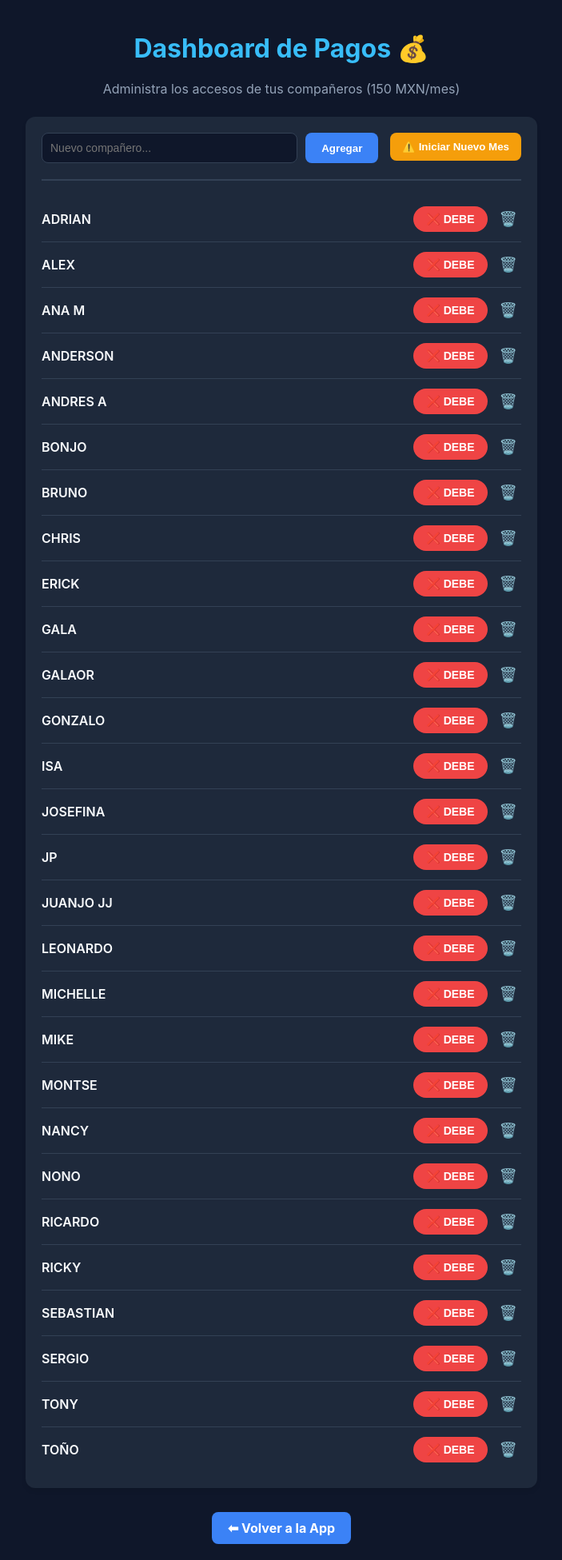
After one commit to Keerra0909/mvg-filter-highlighter, a Flask app: page /mvg-pagos-admin in a window 1280 px wide. The commit adds this page. Shown: the whole page at 80% size, without its empty margins (288-991 px from the left). Run offline with Flask 3, Linux system fonts and the light colour scheme; data comes from the database, SQL or seed files in the repository; both versions use the stored data as it was after the commit.

Commit message:
Implement payment dashboard, individual login, and SQLite DB

```diff
--- a/app.py
+++ b/app.py
@@ -2,6 +2,7 @@ import os
 import io
 import re
 import json
+import sqlite3
 import pandas as pd
 import fitz  # PyMuPDF
 from flask import Flask, request, send_file, render_template, jsonify
@@ -1004,24 +1005,128 @@ def process_files():
     except Exception as e:
         return jsonify({'error': str(e)}), 500
 
-# ── Password helpers ──────────────────────────────────────────
-CONFIG_PATH = os.path.join(os.path.dirname(__file__), 'config.json')
+# ── DB & Auth Helpers ──────────────────────────────────────────
+DB_PATH = os.path.join(os.path.dirname(__file__), 'pagos.db')
 
-def get_password():
+def get_db():
+    conn = sqlite3.connect(DB_PATH)
+    conn.row_factory = sqlite3.Row
+    return conn
+
+def init_db():
+    conn = get_db()
+    c = conn.cursor()
+    c.execute('''
+        CREATE TABLE IF NOT EXISTS users (
+            id INTEGER PRIMARY KEY AUTOINCREMENT,
+            username TEXT UNIQUE NOT NULL,
+            password TEXT NOT NULL,
+            has_paid BOOLEAN NOT NULL DEFAULT 0
+        )
+    ''')
+
+    # Seed initial users (excluding Pancho, Andres G, Paolo)
+    initial_users = [
+        "ADRIAN", "ALEX", "ANA M", "ANDERSON", "ANDRES A", "BONJO", "BRUNO",
+        "CHRIS", "ERICK", "GALA", "GALAOR", "GONZALO", "ISA", "JOSEFINA", "JP",
+        "JUANJO JJ", "LEONARDO", "MICHELLE", "MIKE", "MONTSE", "NANCY", "NONO",
+        "RICARDO", "RICKY", "SEBASTIAN", "SERGIO", "TONY", "TOÑO"
+    ]
+
+    for u in initial_users:
+        c.execute("INSERT OR IGNORE INTO users (username, password, has_paid) VALUES (?, ?, ?)", (u, "MVGMVG", 0))
+
+    conn.commit()
+    conn.close()
+
+# Initialize DB on startup
+init_db()
+
+@app.route('/login', methods=['POST'])
+def login():
+    data = request.get_json()
+    username = (data.get('username') or '').strip().upper()
+    password = (data.get('password') or '').strip()
+
+    if username == 'ADMIN' and password == 'KEERRA2026':
+        return jsonify({'ok': True, 'is_admin': True})
+
+    conn = get_db()
+    user = conn.execute("SELECT * FROM users WHERE username = ?", (username,)).fetchone()
+    conn.close()
+
+    if not user:
+        return jsonify({'ok': False, 'error': 'Usuario no encontrado.'}), 404
+
+    if user['password'] != password:
+        return jsonify({'ok': False, 'error': 'Contraseña incorrecta.'}), 401
+
+    if not user['has_paid']:
+        return jsonify({'ok': False, 'error': 'Acceso bloqueado: Pago pendiente.'}), 403
+
+    return jsonify({'ok': True, 'is_admin': False})
+
+# ── Admin Routes ──────────────────────────────────────────────
+@app.route('/mvg-pagos-admin')
+def admin_pagos():
+    return render_template('admin_pagos.html')
+
+@app.route('/api/admin/users', methods=['GET'])
+def get_users():
+    conn = get_db()
+    users = conn.execute("SELECT id, username, has_paid FROM users ORDER BY username ASC").fetchall()
+    conn.close()
+    return jsonify([dict(u) for u in users])
+
+@app.route('/api/admin/toggle-payment', methods=['POST'])
+def toggle_payment():
+    data = request.get_json()
+    user_id = data.get('id')
+    has_paid = 1 if data.get('has_paid') else 0
+
+    conn = get_db()
+    conn.execute("UPDATE users SET has_paid = ? WHERE id = ?", (has_paid, user_id))
+    conn.commit()
+    conn.close()
+    return jsonify({'ok': True})
+
+@app.route('/api/admin/users/add', methods=['POST'])
+def add_user():
+    data = request.get_json()
+    username = (data.get('username') or '').strip().upper()
+    if not username:
+        return jsonify({'ok': False, 'error': 'El nombre no puede estar vacío'}), 400
+
+    conn = get_db()
     try:
-        with open(CONFIG_PATH, 'r') as f:
-            return json.load(f).get('password', 'MVGMVG')
-    except Exception:
-        return 'MVGMVG'
+        conn.execute("INSERT INTO users (username, password, has_paid) VALUES (?, ?, ?)", (username, "MVGMVG", 0))
+        conn.commit()
+    except sqlite3.IntegrityError:
+        conn.close()
+        return jsonify({'ok': False, 'error': 'El usuario ya existe'}), 400
+    conn.close()
+    return jsonify({'ok': True})
 
-@app.route('/check-password', methods=['POST'])
-def check_password():
+@app.route('/api/admin/users/delete', methods=['POST'])
+def delete_user():
     data = request.get_json()
-    entered = (data.get('password') or '').strip().upper()
-    correct = get_password().strip().upper()
-    if entered == correct:
-        return jsonify({'ok': True})
-    return jsonify({'ok': False}), 401
+    user_id = data.get('id')
+    if not user_id:
+        return jsonify({'ok': False, 'error': 'ID no proporcionado'}), 400
+
+    conn = get_db()
+    conn.execute("DELETE FROM users WHERE id = ?", (user_id,))
+    conn.commit()
+    conn.close()
+    return jsonify({'ok': True})
+
+@app.route('/api/admin/users/reset', methods=['POST'])
+def reset_payments():
+    conn = get_db()
+    conn.execute("UPDATE users SET has_paid = 0")
+    conn.commit()
+    conn.close()
+    return jsonify({'ok': True})
 
 # ──────────────────────────────────────────────────────────────
 @app.route('/download/<filename>')
--- /dev/null
+++ b/templates/admin_pagos.html
@@ -0,0 +1,260 @@
+<!DOCTYPE html>
+<html lang="es">
+<head>
+    <meta charset="UTF-8">
+    <meta name="viewport" content="width=device-width, initial-scale=1.0, maximum-scale=1.0, user-scalable=no">
+    <title>Admin - Pagos</title>
+    <style>
+        body {
+            font-family: -apple-system, BlinkMacSystemFont, "Segoe UI", Roboto, Helvetica, Arial, sans-serif;
+            background-color: #0f172a;
+            color: #f8fafc;
+            margin: 0;
+            padding: 20px;
+            display: flex;
+            flex-direction: column;
+            align-items: center;
+        }
+        h1 {
+            color: #38bdf8;
+            margin-bottom: 5px;
+        }
+        p.subtitle {
+            color: #94a3b8;
+            margin-bottom: 25px;
+        }
+        .dashboard {
+            background: #1e293b;
+            padding: 20px;
+            border-radius: 12px;
+            width: 100%;
+            max-width: 600px;
+            box-shadow: 0 4px 6px -1px rgba(0, 0, 0, 0.1);
+        }
+        .user-row {
+            display: flex;
+            justify-content: space-between;
+            align-items: center;
+            padding: 12px 0;
+            border-bottom: 1px solid #334155;
+        }
+        .user-row:last-child {
+            border-bottom: none;
+        }
+        .user-name {
+            font-size: 16px;
+            font-weight: 600;
+        }
+        .toggle-btn {
+            padding: 8px 16px;
+            border: none;
+            border-radius: 20px;
+            font-size: 14px;
+            font-weight: bold;
+            cursor: pointer;
+            transition: all 0.2s;
+        }
+        .btn-paid {
+            background-color: #10b981;
+            color: white;
+        }
+        .btn-unpaid {
+            background-color: #ef4444;
+            color: white;
+        }
+        .back-btn {
+            margin-top: 30px;
+            padding: 10px 20px;
+            background-color: #3b82f6;
+            color: white;
+            border: none;
+            border-radius: 8px;
+            text-decoration: none;
+            font-weight: bold;
+        }
+        .add-user-form {
+            display: flex;
+            gap: 10px;
+            margin-bottom: 20px;
+            border-bottom: 2px solid #334155;
+            padding-bottom: 20px;
+        }
+        .add-user-input {
+            flex: 1;
+            padding: 10px;
+            border-radius: 8px;
+            border: 1px solid #334155;
+            background: #0f172a;
+            color: white;
+            font-size: 14px;
+        }
+        .add-user-btn {
+            background-color: #3b82f6;
+            color: white;
+            border: none;
+            border-radius: 8px;
+            padding: 10px 20px;
+            cursor: pointer;
+            font-weight: bold;
+        }
+        .actions {
+            display: flex;
+            gap: 10px;
+            align-items: center;
+        }
+        .del-btn {
+            background: transparent;
+            border: none;
+            color: #ef4444;
+            cursor: pointer;
+            font-size: 18px;
+            padding: 5px;
+        }
+    </style>
+</head>
+<body>
+    <h1>Dashboard de Pagos 💰</h1>
+    <p class="subtitle">Administra los accesos de tus compañeros (150 MXN/mes)</p>
+
+    <div class="dashboard">
+        <div style="display: flex; justify-content: space-between; align-items: flex-start; margin-bottom: 20px; border-bottom: 2px solid #334155; padding-bottom: 20px; flex-wrap: wrap; gap: 15px;">
+            <div class="add-user-form" style="margin-bottom: 0; border: none; padding: 0; flex: 1; min-width: 250px;">
+                <input type="text" id="new-username" class="add-user-input" placeholder="Nuevo compañero...">
+                <button class="add-user-btn" onclick="addUser()">Agregar</button>
+            </div>
+            <button onclick="resetMonth()" style="background-color: #f59e0b; color: white; border: none; border-radius: 8px; padding: 10px 15px; cursor: pointer; font-weight: bold; white-space: nowrap;">⚠️ Iniciar Nuevo Mes</button>
+        </div>
+
+        <div id="users-container">
+            <!-- Users will be loaded here -->
+            <p style="text-align:center; color:#94a3b8;">Cargando usuarios...</p>
+        </div>
+    </div>
+
+    <a href="/" class="back-btn">⬅ Volver a la App</a>
+
+    <script>
+        async function loadUsers() {
+            try {
+                const res = await fetch('/api/admin/users');
+                const users = await res.json();
+
+                const container = document.getElementById('users-container');
+                container.innerHTML = '';
+
+                users.forEach(user => {
+                    const row = document.createElement('div');
+                    row.className = 'user-row';
+
+                    const nameSpan = document.createElement('span');
+                    nameSpan.className = 'user-name';
+                    nameSpan.textContent = user.username;
+
+                    const actionsDiv = document.createElement('div');
+                    actionsDiv.className = 'actions';
+
+                    const btn = document.createElement('button');
+                    btn.className = 'toggle-btn ' + (user.has_paid ? 'btn-paid' : 'btn-unpaid');
+                    btn.textContent = user.has_paid ? '✅ PAGADO' : '❌ DEBE';
+                    btn.onclick = () => togglePayment(user.id, !user.has_paid, btn);
+
+                    const delBtn = document.createElement('button');
+                    delBtn.className = 'del-btn';
+                    delBtn.textContent = '🗑️';
+                    delBtn.title = 'Eliminar usuario';
+                    delBtn.onclick = () => deleteUser(user.id, user.username);
+
+                    actionsDiv.appendChild(btn);
+                    actionsDiv.appendChild(delBtn);
+
+                    row.appendChild(nameSpan);
+                    row.appendChild(actionsDiv);
+                    container.appendChild(row);
+                });
+            } catch (err) {
+                console.error(err);
+                document.getElementById('users-container').innerHTML = '<p style="color:#ef4444; text-align:center;">Error al cargar usuarios.</p>';
+            }
+        }
+
+        async function togglePayment(userId, newStatus, btnElement) {
+            const oldClass = newStatus ? 'btn-unpaid' : 'btn-paid';
+            const newClass = newStatus ? 'btn-paid' : 'btn-unpaid';
+            btnElement.classList.remove(oldClass);
+            btnElement.classList.add(newClass);
+            btnElement.textContent = newStatus ? '✅ PAGADO' : '❌ DEBE';
+
+            try {
+                await fetch('/api/admin/toggle-payment', {
+                    method: 'POST',
+                    headers: { 'Content-Type': 'application/json' },
+                    body: JSON.stringify({ id: userId, has_paid: newStatus })
+                });
+            } catch (err) {
+                alert("Error al guardar el cambio");
+                loadUsers();
+            }
+        }
+
+        async function addUser() {
+            const input = document.getElementById('new-username');
+            const username = input.value.trim();
+            if (!username) return;
+
+            try {
+                const res = await fetch('/api/admin/users/add', {
+                    method: 'POST',
+                    headers: { 'Content-Type': 'application/json' },
+                    body: JSON.stringify({ username })
+                });
+                const data = await res.json();
+                if (data.ok) {
+                    input.value = '';
+                    loadUsers();
+                } else {
+                    alert(data.error || "Error al agregar usuario");
+                }
+            } catch (err) {
+                alert("Error de conexión");
+            }
+        }
+
+        async function deleteUser(id, username) {
+            if (!confirm(`¿Estás seguro de que quieres eliminar a ${username}?\nYa no podrá entrar a la app.`)) return;
+
+            try {
+                const res = await fetch('/api/admin/users/delete', {
+                    method: 'POST',
+                    headers: { 'Content-Type': 'application/json' },
+                    body: JSON.stringify({ id })
+                });
+                const data = await res.json();
+                if (data.ok) {
+                    loadUsers();
+                } else {
+                    alert(data.error || "Error al eliminar");
+                }
+            } catch (err) {
+                alert("Error de conexión");
+            }
+        }
+
+        async function resetMonth() {
+            if (!confirm(`¿Estás seguro de iniciar un nuevo mes?\n\nEsto regresará a TODOS tus compañeros a "❌ DEBE" y les bloqueará el acceso hasta que te vuelvan a pagar.`)) return;
+
+            try {
+                const res = await fetch('/api/admin/users/reset', { method: 'POST' });
+                const data = await res.json();
+                if (data.ok) {
+                    loadUsers();
+                    alert("¡Nuevo mes iniciado! Todos los accesos han sido bloqueados.");
+                }
+            } catch (err) {
+                alert("Error de conexión");
+            }
+        }
+
+        window.onload = loadUsers;
+    </script>
+</body>
+</html>
```
Also changed, not shown: static/script.js (+18 -7 lines), templates/index.html (+6 -5 lines), pagos.db (added).
